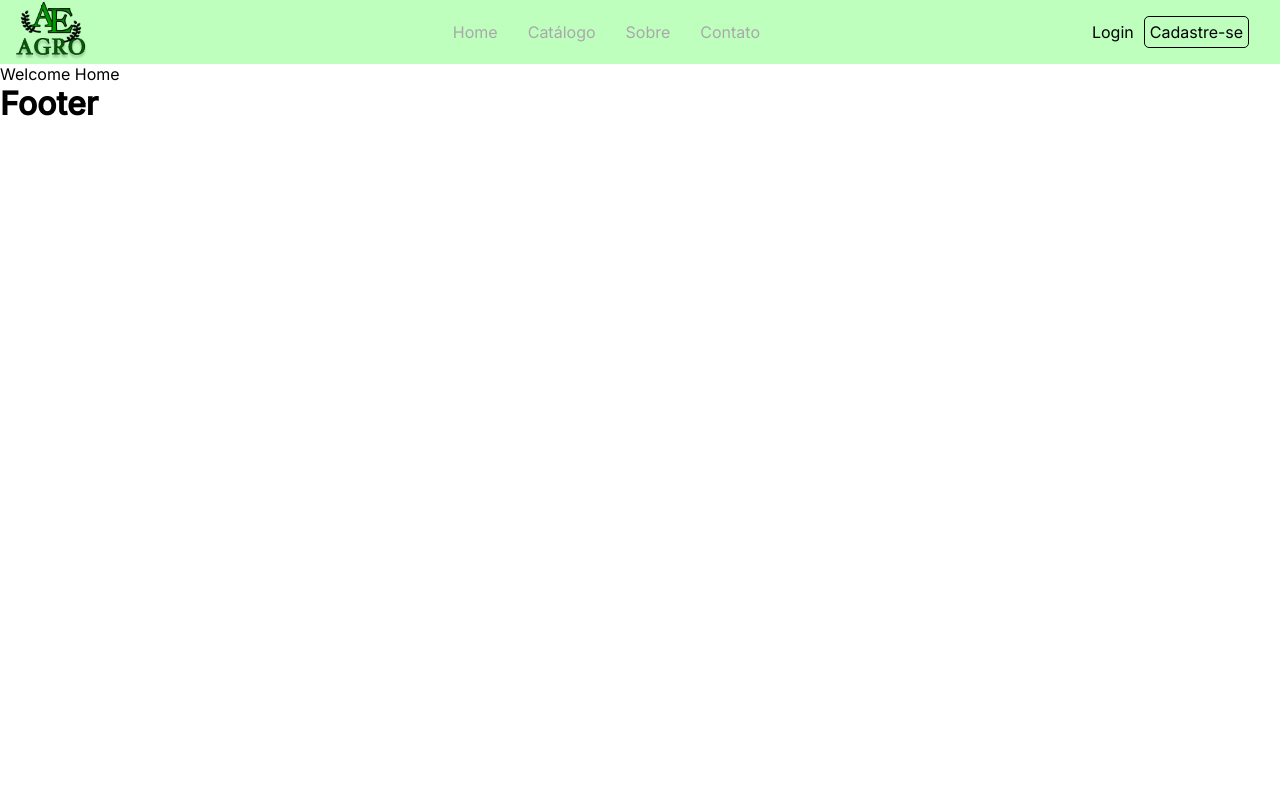
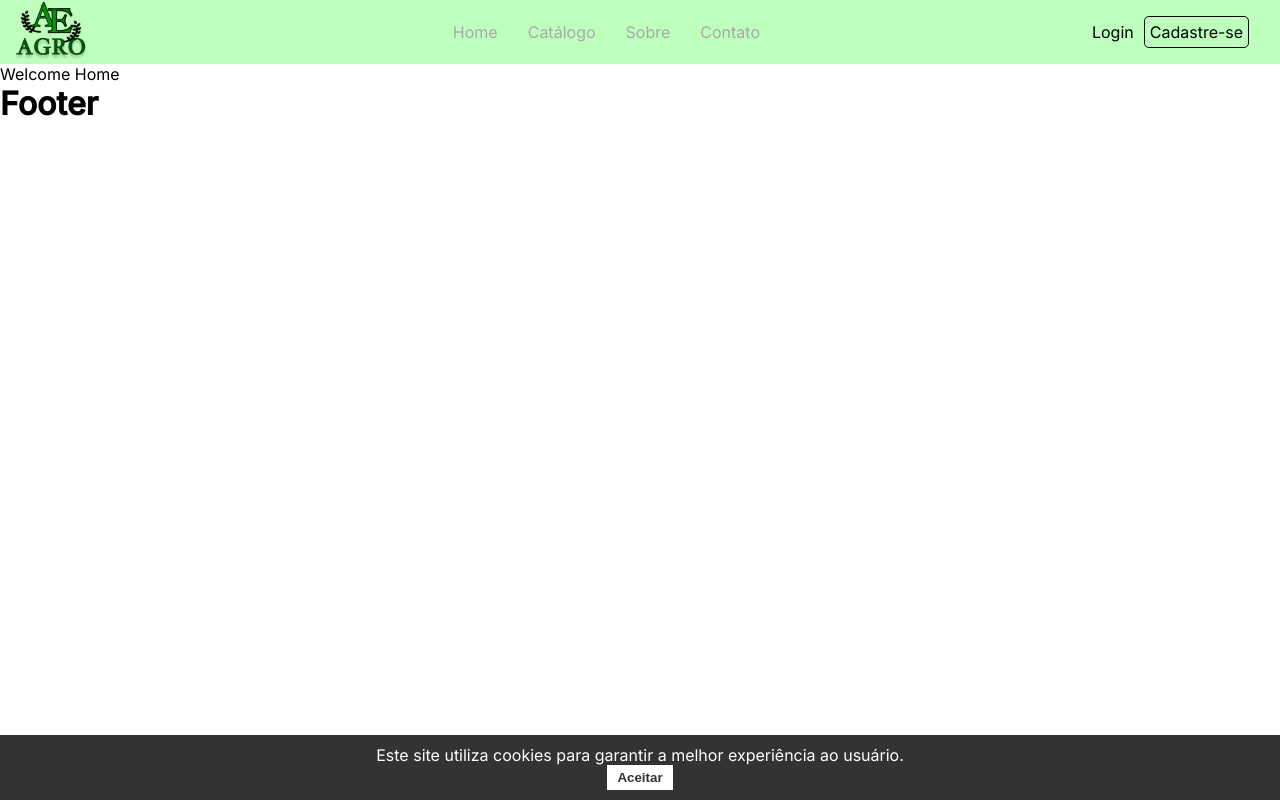
Before and after one commit to iagoslopes/App_Edu_Agro_Official, a React (Vite) app in the folder web-app-edu-agro/: page / in a window 1280 px wide. Built offline with nearby package versions, Linux system fonts and the light colour scheme; no server answers.

Commit message:
Adicionando Direitos de Cookies no site

```diff
--- /dev/null
+++ b/web-app-edu-agro/src/components/Cookie/index.jsx
@@ -0,0 +1,31 @@
+import React, { useState, useEffect } from 'react';
+import './style.css';
+
+export default function Footer() {
+	const [showPopup, setShowPopup] = useState(true);
+
+	useEffect(() => {
+		const hasAcceptedCookies = localStorage.getItem('cookiesAccepted');
+		if (hasAcceptedCookies) {
+			setShowPopup(false);
+
+		}
+	}, []);
+
+	const closePopup = () => {
+		setShowPopup(false);
+
+		localStorage.setItem('cookiesAccepted', 'true');
+	};
+
+	return (
+		showPopup && (
+			<div className="cookie-popup">
+				<div className="cookie-content">
+					<p>Este site utiliza cookies para garantir a melhor experiência ao usuário.</p>
+					<button onClick={closePopup}>Aceitar</button>
+				</div>
+			</div>
+		)
+	);
+}
--- /dev/null
+++ b/web-app-edu-agro/src/components/Cookie/style.css
@@ -0,0 +1,25 @@
+.cookie-popup {
+    position: fixed;
+    bottom: 0;
+    left: 0;
+    right: 0;
+    background: #333;
+    color: #fff;
+    padding: 10px;
+    text-align: center;
+    z-index: 9999;
+  }
+
+  .cookie-content {
+    max-width: 600px;
+    margin: 0 auto;
+  }
+
+  button {
+    background: #fff;
+    color: #333;
+    border: none;
+    padding: 5px 10px;
+    cursor: pointer;
+    font-weight: bold;
+  }
--- a/web-app-edu-agro/src/pages/Home/index.jsx
+++ b/web-app-edu-agro/src/pages/Home/index.jsx
@@ -1,12 +1,14 @@
 import React from 'react';
 import Header from "../../components/Header";
 import Footer from '../../components/Footer';
+import CookiePopup from '../../components/Cookie';
 
 export const Home = () => {
 
     return (
         <>
             <Header />
+            <CookiePopup />
                 <p>
                     Welcome Home
                 </p>
```
